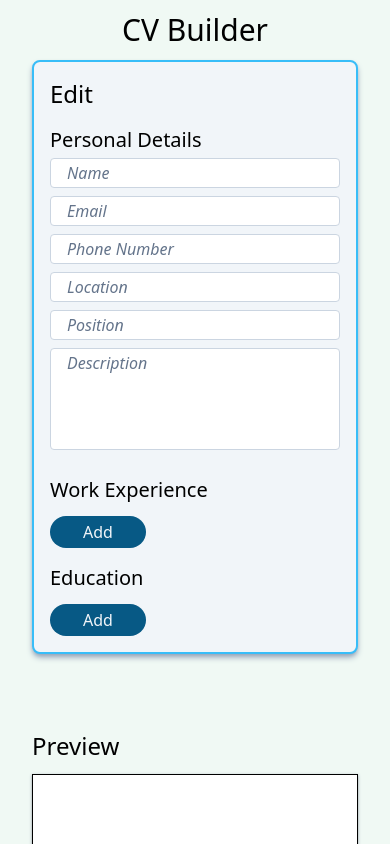
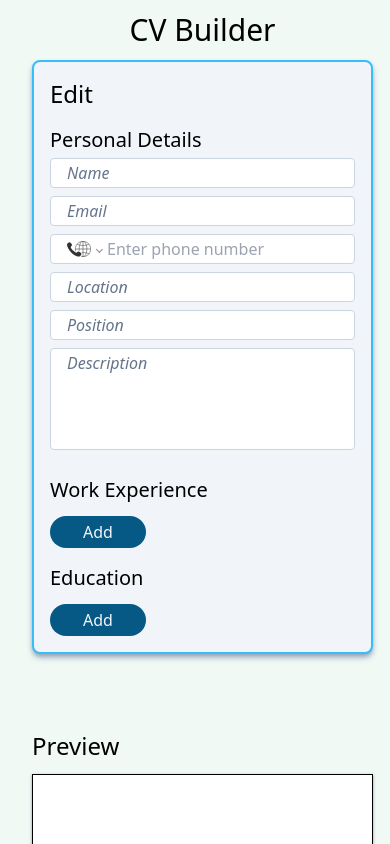
Before and after one commit to OscarSoanes/cv-project, a React (Create React App) app: page / in a window 390 px wide. Shown: the top 844 px of the page. Built offline with nearby package versions, Linux system fonts and the light colour scheme.

Commit message:
Used React Phone number to manage setting phone number

```diff
--- a/src/components/Main.jsx
+++ b/src/components/Main.jsx
@@ -19,6 +19,13 @@ export function Main() {
 
         setData(toUpd);
         console.log(data);
+    }
+
+    function changePhoneNumber(value) {
+        const toUpd = {...data};
+        toUpd.phone = value;
+
+        setData(toUpd);
     }
 
     function addWorkExperience() {
@@ -76,7 +83,7 @@ export function Main() {
         <main className="my-3 grid gap-16 lg:grid-cols-2">
             <Edit   changeField={changeField} addWorkExperience={addWorkExperience} data={data}
                     changeArrayField={changeArrayField} removeArrayAtID={removeArrayAtID} changeDateField={changeDateField}
-                    addEducation={addEducation} />
+                    addEducation={addEducation} changePhoneNumber={changePhoneNumber}/>
             <Preview data={data} />
         </main>
     )
--- a/src/components/editSection/Edit.jsx
+++ b/src/components/editSection/Edit.jsx
@@ -3,7 +3,11 @@ import { TextAreaInput } from "./TextAreaInput";
 import { Details } from "./Details"
 import { ButtonPrimary } from "./ButtonPrimary";
 
-export function Edit({changeField, addWorkExperience, data, changeArrayField, removeArrayAtID, changeDateField, addEducation}) {
+import PhoneInput from 'react-phone-number-input'
+import 'react-phone-number-input/style.css'
+import { useState } from "react";
+
+export function Edit({changeField, addWorkExperience, data, changeArrayField, removeArrayAtID, changeDateField, addEducation, changePhoneNumber}) {
     return (
         <section className="border-solid border-2 border-sky-400 rounded-lg shadow-md shadow-slate-400 p-4 font-light bg-slate-100">
             <h2 className="mb-3 text-2xl font-normal">Edit</h2>
@@ -12,7 +16,13 @@ export function Edit({changeField, addWorkExperience, data, changeArrayField, re
                 <h3 className="text-xl">Personal Details</h3>
                 <Input id="name" onChange={changeField} prettier="Name"></Input>
                 <Input id="email" onChange={changeField} prettier="Email"></Input>
-                <Input id="phone" onChange={changeField} prettier="Phone Number"></Input>
+                {/* <Input id="phone" onChange={changeField} prettier="Phone Number"></Input> */}
+                <PhoneInput
+                    international
+                    placeholder="Enter phone number"
+                    value={data.phone}
+                    onChange={changePhoneNumber}
+                    className="input bg-white"/>
                 <Input id="location" onChange={changeField} prettier="Location"></Input>
                 <Input id="position" onChange={changeField} prettier="Position"></Input>
                 <TextAreaInput id="description" onChange={changeField} prettier="Description" rows={"4"}></TextAreaInput>
```
